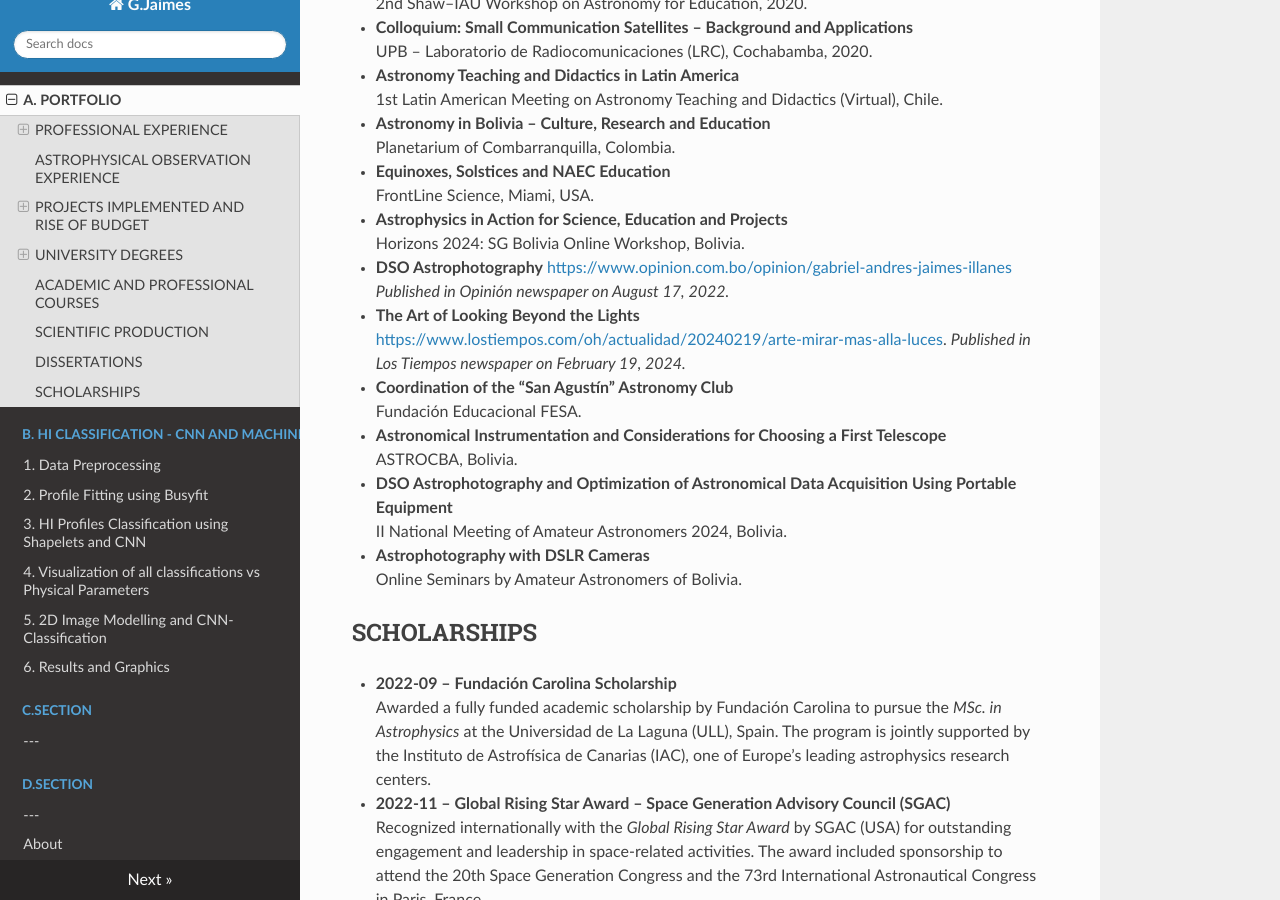
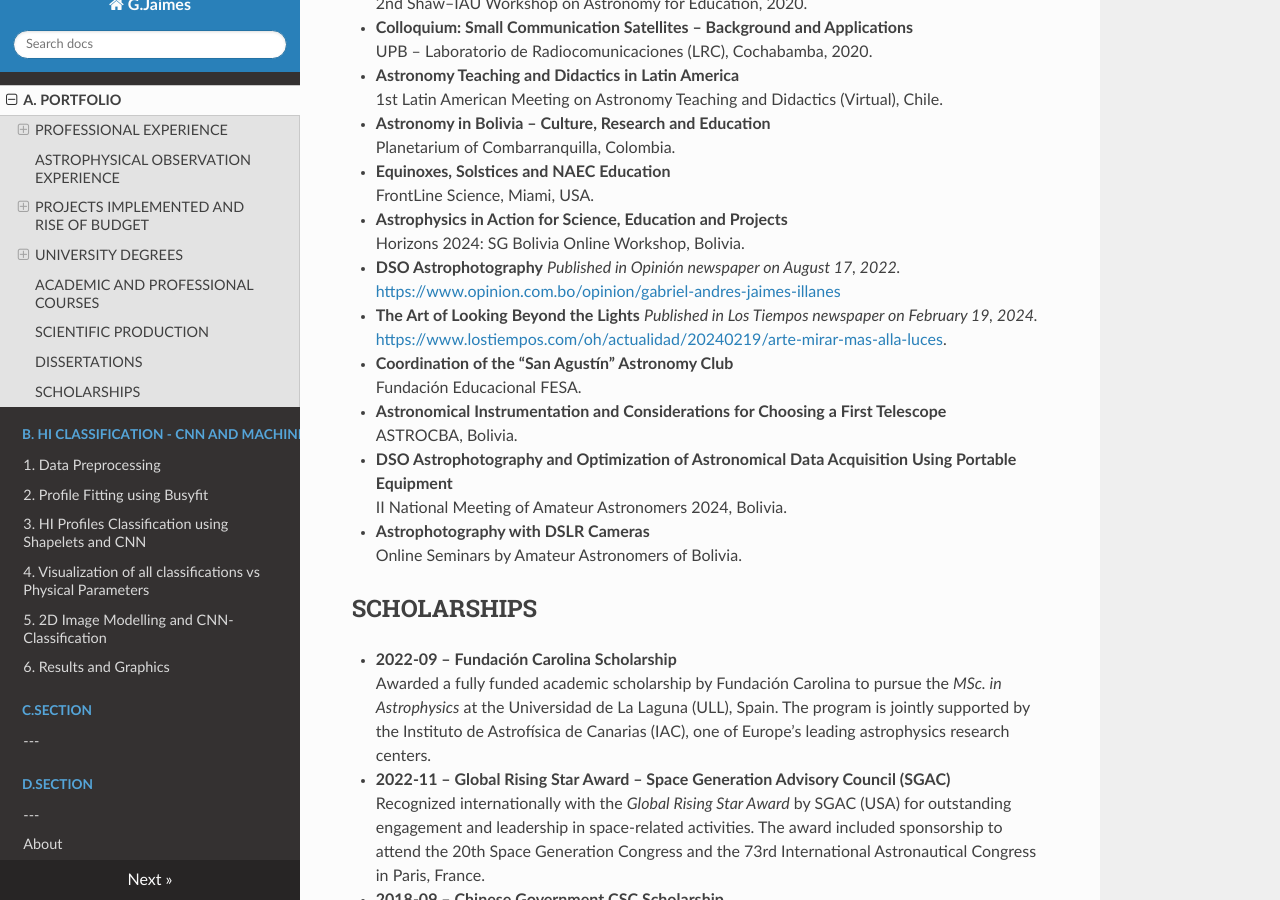
Before and after one commit to gabojaimesillanes/g.jaimes.illanes, an MkDocs documentation site: the page built from docs/portfolio.md, in a window 1280 px wide and 900 px high, scrolled down 6092 px. Built offline with MkDocs 1.6.1, drawn with Linux system fonts in a browser that asks for light colours; nearby versions of some CDN libraries.

```diff
--- a/docs/portfolio.md
+++ b/docs/portfolio.md
@@ -219,12 +219,12 @@ Thesis: Small Cells deployment strategy for Cochabamba’s dense urban areas.
   Horizons 2024: SG Bolivia Online Workshop, Bolivia.
 
 * **DSO Astrophotography**
+  *Published in Opinión newspaper on August 17, 2022.*
   [https://www.opinion.com.bo/opinion/gabriel-andres-jaimes-illanes](https://www.opinion.com.bo/opinion/gabriel-andres-jaimes-illanes/astrofotografia-dso/20220816224512877127.html)
-  *Published in Opinión newspaper on August 17, 2022.*
 
 * **The Art of Looking Beyond the Lights**
+  *Published in Los Tiempos newspaper on February 19, 2024.*
   [https://www.lostiempos.com/oh/actualidad/20240219/arte-mirar-mas-alla-luces](https://www.lostiempos.com/oh/actualidad/20240219/arte-mirar-mas-alla-luces).
-  *Published in Los Tiempos newspaper on February 19, 2024.*
 
 * **Coordination of the “San Agustín” Astronomy Club**
   Fundación Educacional FESA.
```
